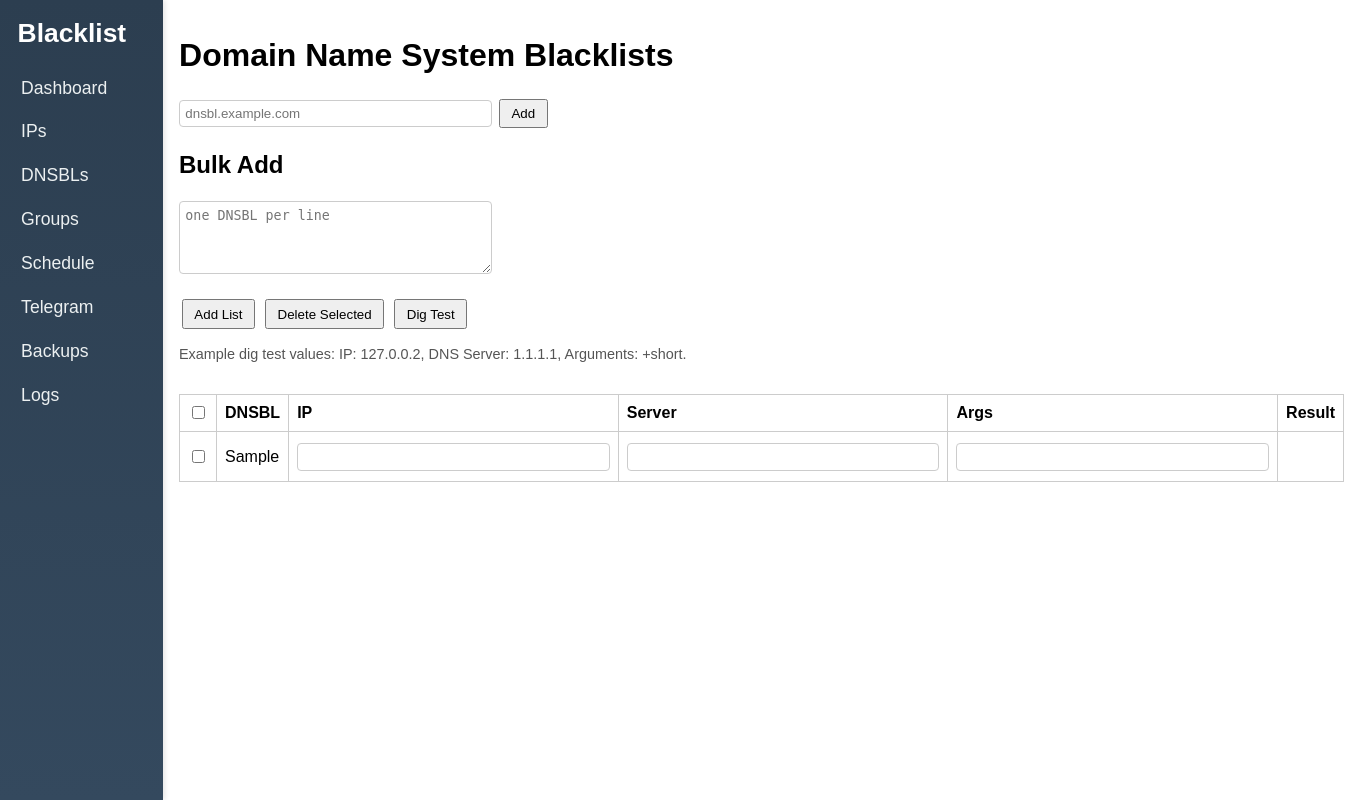
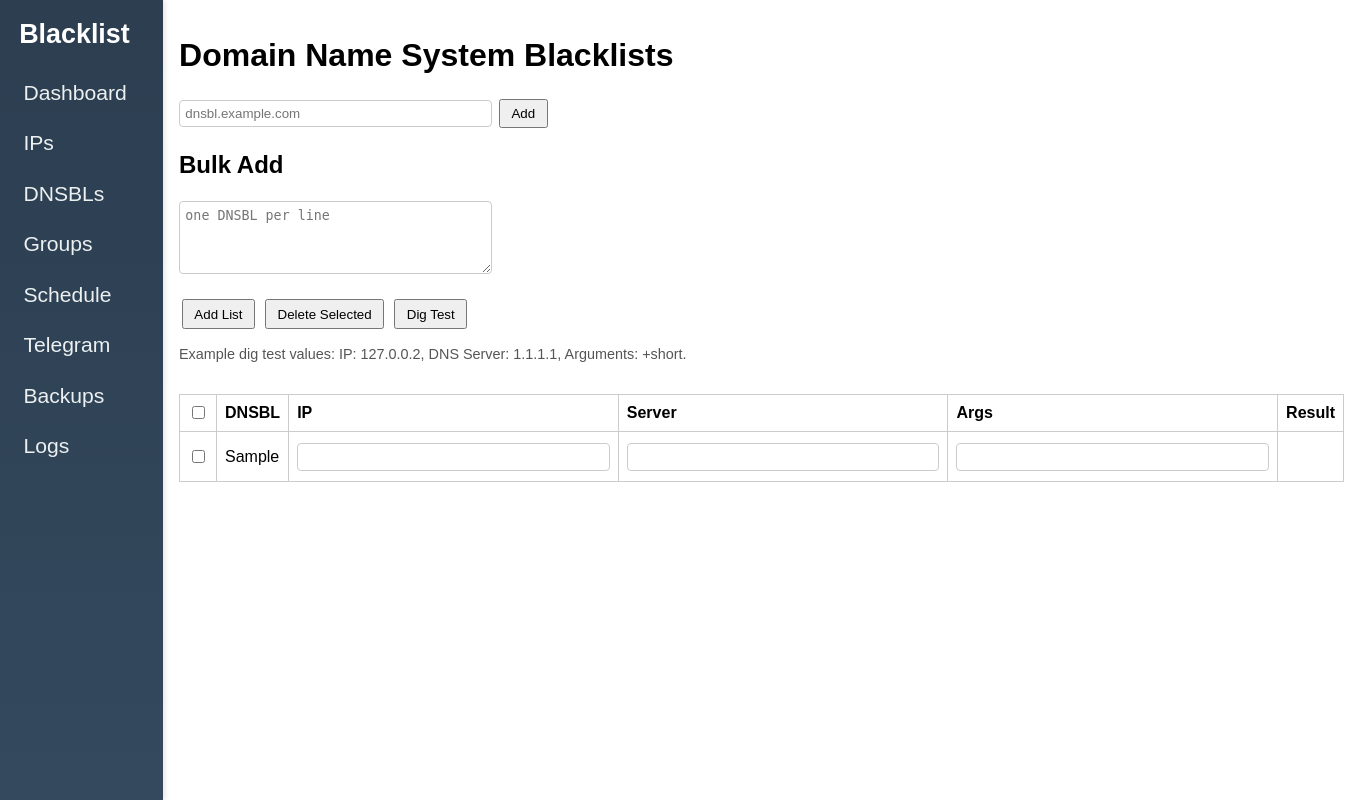
Before and after one commit to Lavine12/Bash, a Flask app: page /dnsbls in a window 1360 px wide. Run offline with Flask 3, Linux system fonts and the light colour scheme; tables that the repository leaves empty hold one stand-in row (values such as "Sample post").

Commit message:
Increase sidebar text size and adjust spacing

```diff
--- a/blacklist_monitor/static/style.css
+++ b/blacklist_monitor/static/style.css
@@ -10,17 +10,18 @@ body {
 }
 
 .sidebar {
-    width: 200px;
+    width: 230px;
     background: linear-gradient(to bottom, #2c3e50, #34495e);
     color: #fff;
     padding: 1em;
     box-shadow: 2px 0 5px rgba(0,0,0,0.1);
-    font-size: 1.1em;
+    font-size: 1.2em;
 }
 
 .sidebar h2 {
     color: #fff;
     margin-top: 0;
+    font-size: 1.4em;
 }
 .sidebar h2 a {
     color: inherit;
@@ -45,6 +46,7 @@ body {
     display: block;
     padding: 0.4em 0.2em;
     border-radius: 4px;
+    font-size: 1.1em;
 }
 
 .sidebar a:hover {
@@ -267,7 +269,7 @@ button, input[type="submit"] {
 .small-note {
     font-size: 0.9em;
     color: #555;
-    margin-bottom: 1em;
+    margin-bottom: 2em;
 }
 
 .dnsbl-buttons {
```
